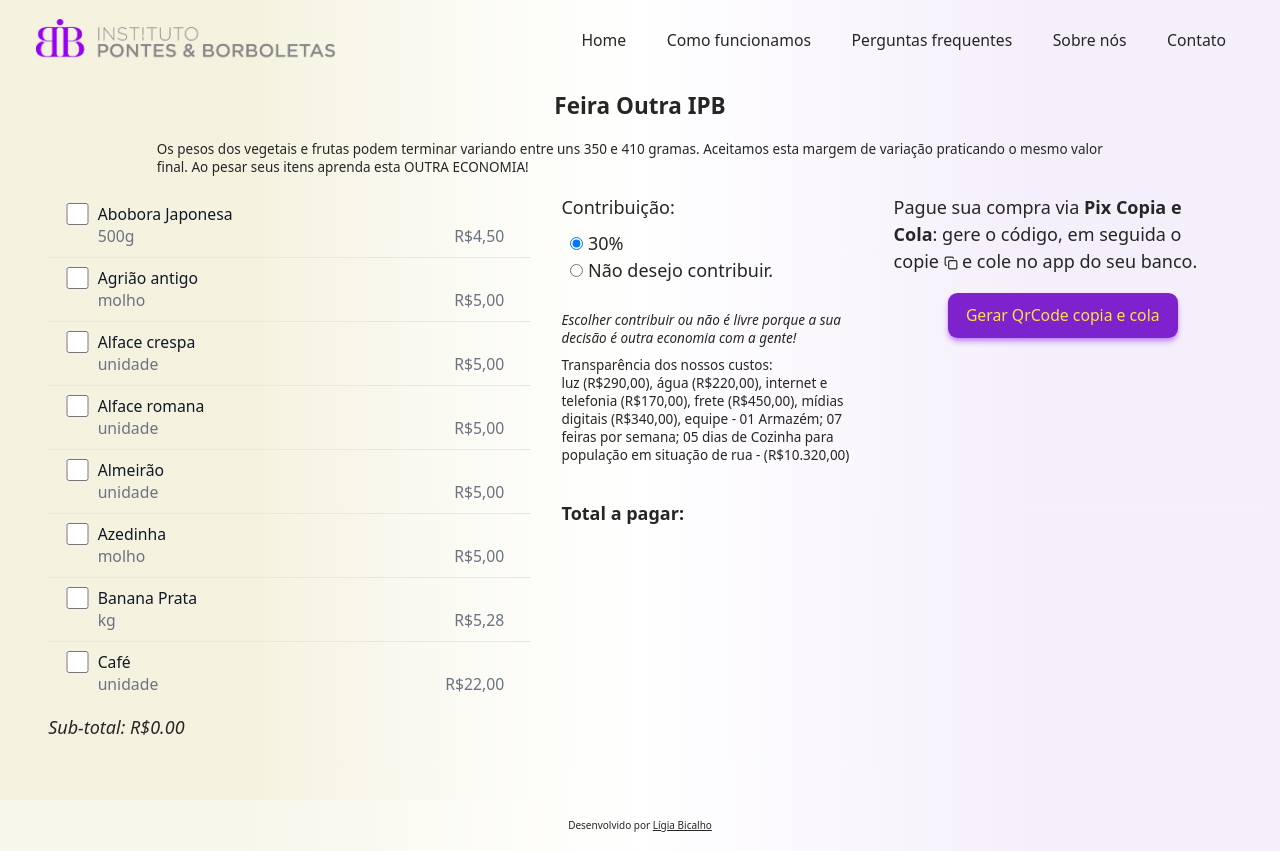
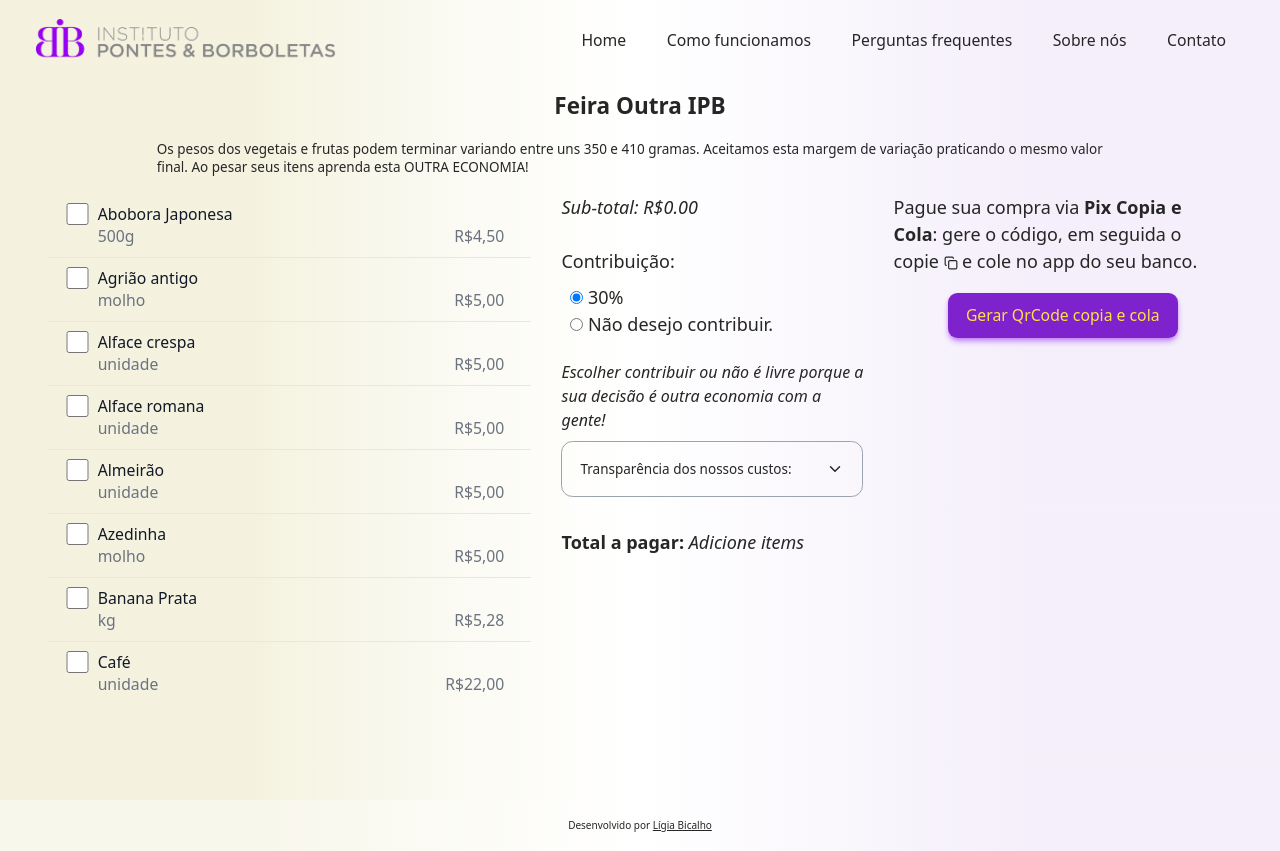
Before and after one commit to ligiabicalho/pontes-e-borboletas, a Next.js app: page / in a window 1280 px wide. Built offline with nearby package versions, Linux system fonts and the light colour scheme; a web font is replaced by a local one.

Commit message:
feat: Add accordion component to ShoppingList and others updates

```diff
--- a/src/components/Home/Hero/ShoppingList.tsx
+++ b/src/components/Home/Hero/ShoppingList.tsx
@@ -1,6 +1,12 @@
 import { useState } from "react";
 import productsList from "../../../db/productsList.json";
 import GetPixCopyAndPaste from "./GetPixCopyAndPaste";
+import {
+  Accordion,
+  AccordionContent,
+  AccordionItem,
+  AccordionTrigger,
+} from "@/components/ui/accordion";
 
 type Product = {
   id: number;
@@ -15,12 +21,9 @@ type Product = {
 const ShoppingList = () => {
   // Seleciona só os items ativos
   const activeItems = productsList.filter((item) => item.active);
-  console.log("activeItems", activeItems);
-
 
   const sortProducts = (products: Product[]) => {
     return products.sort((a, b) => {
-
       //Mantém os itens checados na base da lista
       // if (a.checked && !b.checked) return 1;
       // if (!a.checked && b.checked) return -1;
@@ -38,7 +41,7 @@ const ShoppingList = () => {
 
   const handleCheck = (id: number) => {
     let updatedItems = [...items];
-    const [ itemChecked ] = updatedItems.filter((item) => item.id === id);
+    const [itemChecked] = updatedItems.filter((item) => item.id === id);
     itemChecked.checked = !itemChecked.checked;
 
     updatedItems = sortProducts(updatedItems);
@@ -80,16 +83,17 @@ const ShoppingList = () => {
         <div className="overflow-x-auto w-full">
           <table className="w-full">
             <tbody className="divide-y divide-gray-200">
-              {items
-                .filter((item) => item.active)
-                .map((item) => (
+              {items.map((item) => (
                 <tr key={item.id}>
                   <td
                     className={`flex items-center px-4 py-2 whitespace-nowrap ${
                       item.checked && "bg-gray-100"
                     }`}
                   >
-                      <label htmlFor={`${item.id}`} className="flex flex-col w-full">
+                    <label
+                      htmlFor={`${item.id}`}
+                      className="flex flex-col w-full"
+                    >
                       <div className="flex">
                         <input
                           id={`${item.id}`}
@@ -112,27 +116,31 @@ const ShoppingList = () => {
                       </p>
                     </label>
                   </td>
-
                 </tr>
               ))}
             </tbody>
           </table>
         </div>
-        <p className="my-2 italic self-start">
+      </div>
+
+      <div className="flex flex-col gap-3 lg:w-[25%]">
+        <p className="italic self-start">
           Sub-total: R${subTotalValue.toFixed(2)}
         </p>
         <ul className="flex flex-col pl-2 self-start">
-          {items.map((item) => (
-            item.checked &&
+          {items.map(
+            (item) =>
+              item.checked && (
                 <li key={item.id} className="text-xs">
-              {`${item.name} ${item.unit} R$${item.price.toFixed(2).split(".").join(",")}`}
+                  {`${item.name} ${item.unit} R$${item.price
+                    .toFixed(2)
+                    .split(".")
+                    .join(",")}`}
                 </li>
-        ))}
+              ),
+          )}
         </ul>
-      </div>
-
-      <div className="flex flex-col gap-4 lg:w-[25%]">
-        <fieldset className="flex flex-col gap-2 lg:gap-0">
+        <fieldset>
           <legend className="my-2">Contribuição:</legend>
           <div className="px-2">
             <label className="flex gap-1" htmlFor="rate-30">
@@ -164,21 +172,39 @@ const ShoppingList = () => {
           </div>
         </fieldset>
         <div className="py-2">
-          <p className="text-xs italic pb-2">
+          <p className="italic text-[16px] pb-2">
             Escolher contribuir ou não é livre porque a sua decisão é outra
             economia com a gente!
           </p>
-          <p className="text-xs">Transparência dos nossos custos:</p>
-          <p className="text-xs">
-            luz (R$290,00), água (R$220,00), internet e telefonia (R$170,00),
-            frete (R$450,00), mídias digitais (R$340,00), equipe - 01 Armazém;
-            07 feiras por semana; 05 dias de Cozinha para população em situação
-            de rua - (R$10.320,00)
-          </p>
+
+          <Accordion type="single" collapsible>
+            <AccordionItem value="item-1">
+              <AccordionTrigger className="text-xs">
+                Transparência dos nossos custos:
+              </AccordionTrigger>
+              <AccordionContent>
+                <ul>
+                  <li className="text-xs">luz (R$290,00)</li>
+                  <li className="text-xs">água (R$220,00)</li>
+                  <li className="text-xs">internet e telefonia (R$170,00)</li>
+                  <li className="text-xs">frete (R$450,00)</li>
+                  <li className="text-xs">mídias digitais (R$340,00)</li>
+                  <li className="text-xs">
+                    equipe: 01 Armazém, 07 feiras por semana, 05 dias de Cozinha
+                    para população em situação de rua - (R$10.320,00)
+                  </li>
+                </ul>
+              </AccordionContent>
+            </AccordionItem>
+          </Accordion>
         </div>
         <p className="my-2 font-bold">
           Total a pagar:{" "}
-          {!!subTotalValue && `R$${totalToPay.split(".").join(",")}`}
+          {!subTotalValue ? (
+            <span className="text-md font-thin italic">Adicione items</span>
+          ) : (
+            `R$${totalToPay.split(".").join(",")}`
+          )}
         </p>
       </div>
       <div className="lg:w-[28%]">
```
Lines whose indentation alone changed are shown as unchanged.
